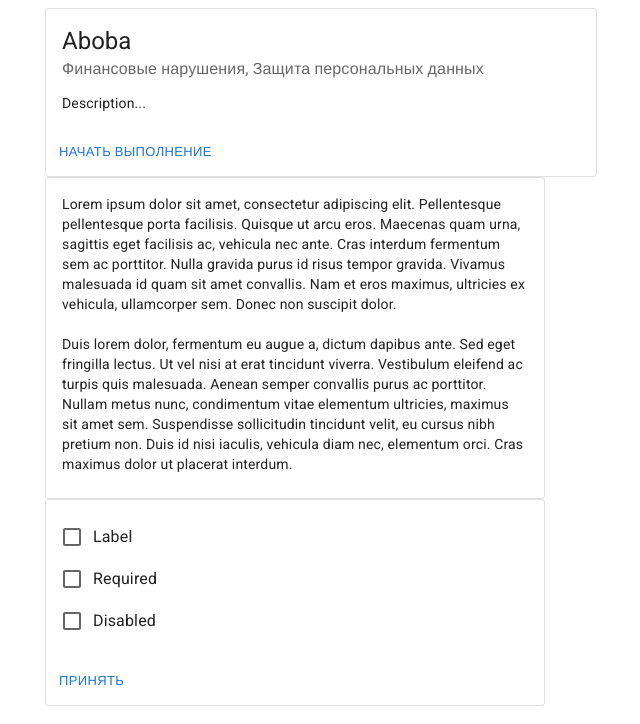
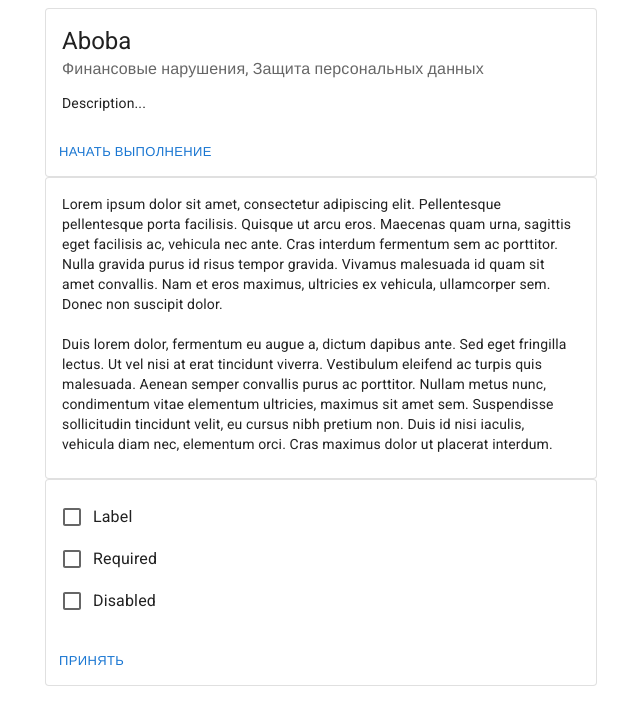
Before and after one commit to csit-sgu/fsp-finals-frontend, a React (Vite) app: page /quizzes/1 in a window 1280 px wide. Both pictures are taken after a click on the button "НАЧАТЬ ВЫПОЛНЕНИЕ". Shown: the top 724 px of the page, without its empty margins (319-959 px from the left). Built offline with nearby package versions, Linux system fonts and the light colour scheme; a web font is replaced by a local one.

Commit message:
refactor(quizpage): Remove maxwidth

```diff
--- a/src/pages/QuizPage/components/BlockCheckbox.tsx
+++ b/src/pages/QuizPage/components/BlockCheckbox.tsx
@@ -14,7 +14,7 @@ export interface BlockCheckboxProps {
 
 export const BlockCheckbox = ({ lock, submitCallback }: BlockCheckboxProps) => {
   return (
-    <Box sx={{ maxWidth: 500 }}>
+    <Box>
       <Card variant="outlined">
         <CardContent>
           <FormGroup>
--- a/src/pages/QuizPage/components/BlockDescription.tsx
+++ b/src/pages/QuizPage/components/BlockDescription.tsx
@@ -5,7 +5,7 @@ import Typography from '@mui/material/Typography';
 
 export const BlockDescription = () => {
   return (
-    <Box sx={{ maxWidth: 500 }}>
+    <Box>
       <Card variant="outlined">
         <CardContent>
           <Typography variant="body2">
--- a/src/pages/QuizPage/components/BlockRadio.tsx
+++ b/src/pages/QuizPage/components/BlockRadio.tsx
@@ -16,7 +16,7 @@ export interface BlockRadioProps {
 
 export const BlockRadio = ({ lock, submitCallback }: BlockRadioProps) => {
   return (
-    <Box sx={{ maxWidth: 500 }}>
+    <Box>
       <Card variant="outlined">
         <CardContent>
           <FormControl>
--- a/src/pages/QuizPage/components/BlockTextfield.tsx
+++ b/src/pages/QuizPage/components/BlockTextfield.tsx
@@ -12,7 +12,7 @@ export interface BlockTextfieldProps {
 
 export const BlockTextfield = ({ lock, submitCallback }: BlockTextfieldProps) => {
   return (
-    <Box sx={{ maxWidth: 500 }}>
+    <Box>
       <Card variant="outlined">
         <CardContent>
           <TextField
```
